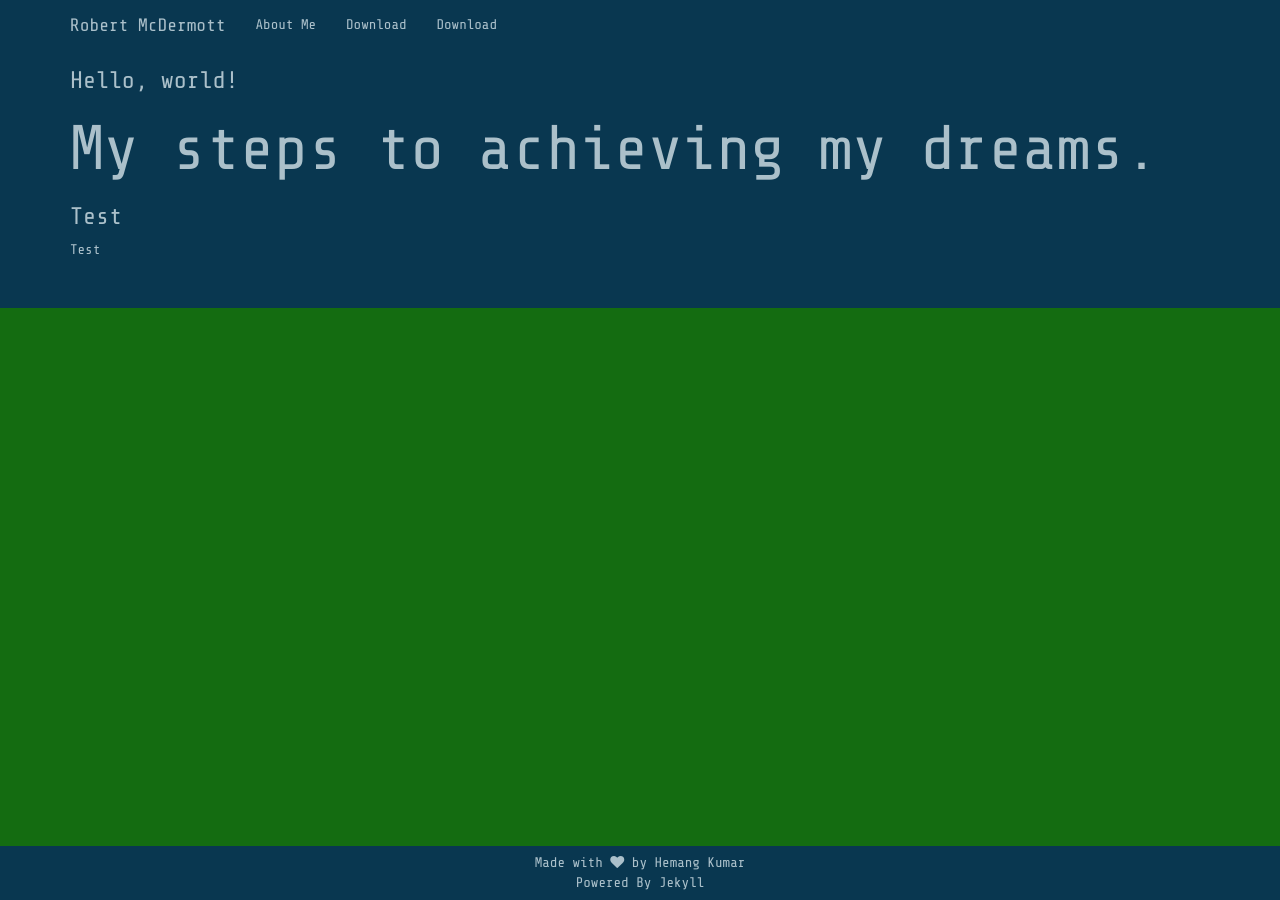
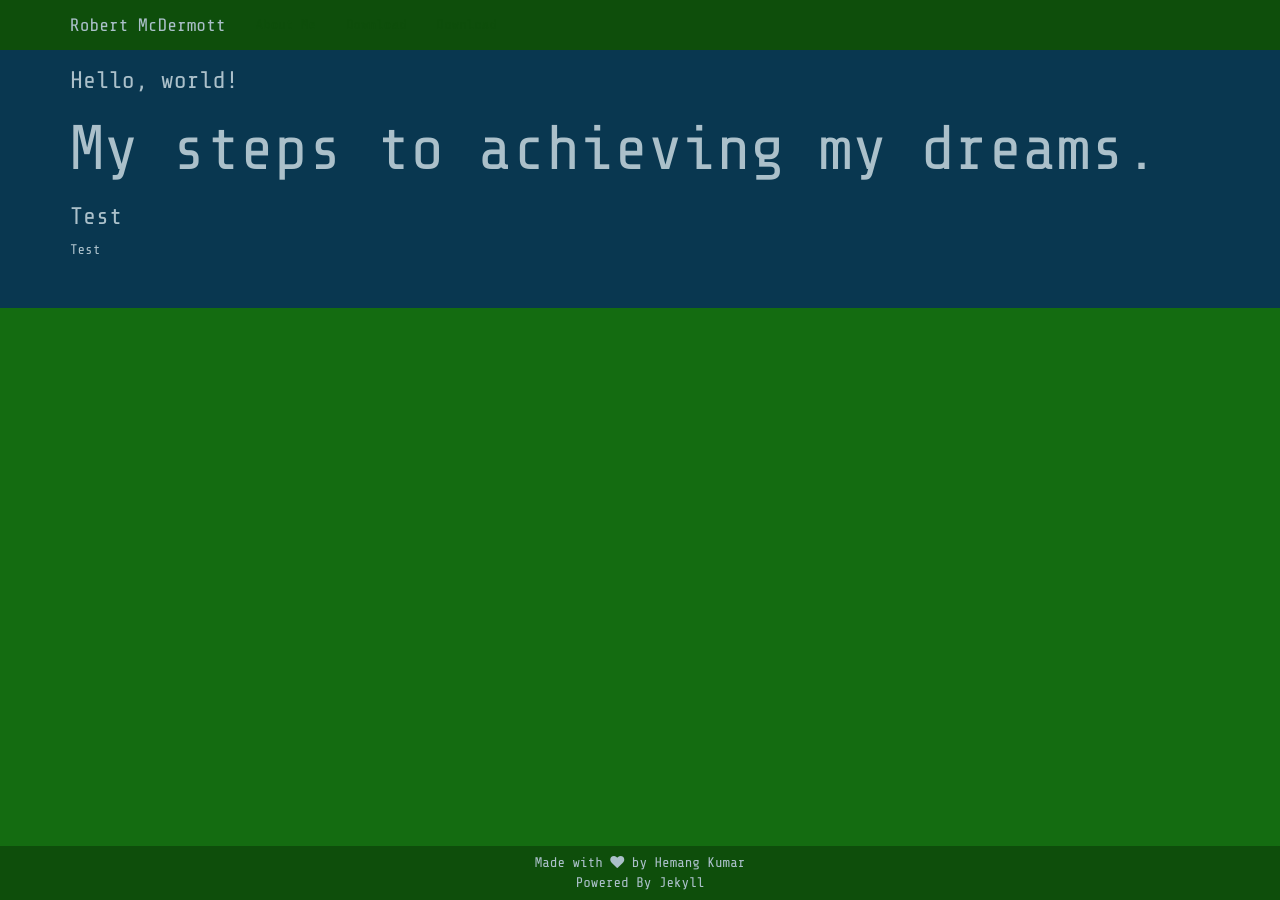
Before and after one commit to xSpiralx/xSpiralx.github.io, a Jekyll site: the page built from index.html, in a window 1280 px wide. Built offline with Jekyll 4.4.1, drawn with Linux system fonts in a browser that asks for light colours; nearby versions of some CDN libraries; some web fonts are replaced.

Commit message:
Color update

```diff
--- a/css/main.scss
+++ b/css/main.scss
@@ -4,20 +4,20 @@
 @charset "utf-8";
 
 .navbar-default{
-  background: #093750 !important;
+  background: #0e4e0b !important;
   border: none !important;
 
 }
 
 .navbar-default .navbar-nav > li > a{
-    color:#abc0ca !important;
+    color:#0e4e0b !important;
 }
 .navbar-default .navbar-nav > li > a:hover{
-    color:#03a4fb !important;
+    color:#0e4e0b !important;
 
 }
 .navbar-default .navbar-nav > li > a:focus{
-    color:#03a4fb !important;
+    color:#0e4e0b !important;
 }
 .navbar-default .navbar-brand{
   color:#abc0ca !important;
```
